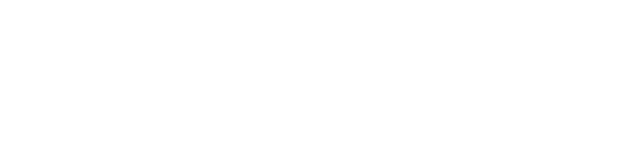
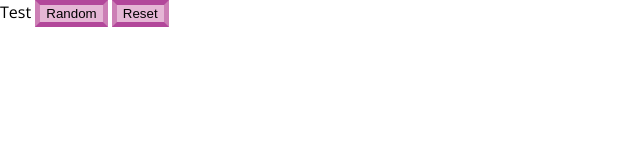
Before and after one commit to ImperialPint/colorchanger, a plain HTML site: page index.html in a window 1280 px wide. Shown: the whole page, without its empty margins (0-640 px from the left). Drawn offline with nearby package versions, Linux system fonts and the light colour scheme.

Commit message:
HTML and CSS colors for buttons added.

```diff
--- a/index.html
+++ b/index.html
@@ -2,11 +2,17 @@
 <html>
   <head>
     <meta charset="utf-8">
+    <link rel="stylesheet" href="reset.css" title="no title">
+    <link rel="stylesheet" href="styles.css">
+    <link href="https://fonts.googleapis.com/css?family=Open+Sans" rel="stylesheet">
     <title>Color Changer</title>
   </head>
   <body>
     <section>
+      Test
+      <button type="button" class="button">Random</button>
 
+      <button type="button" class="button">Reset</button>
     </section>
 
   </body>
--- a/styles.css
+++ b/styles.css
@@ -0,0 +1,13 @@
+body {
+  font-family: 'Open Sans', sans-serif;
+  /*color: white;*/
+  /*background-color: black;*/
+}
+
+.button {
+  border: 5px solid #B2479A;
+  border-left: 5px solid #CC7FB5;
+  border-right: 5px solid #CC7FB5;
+  background-color: #E5B6D5;
+
+}
```
